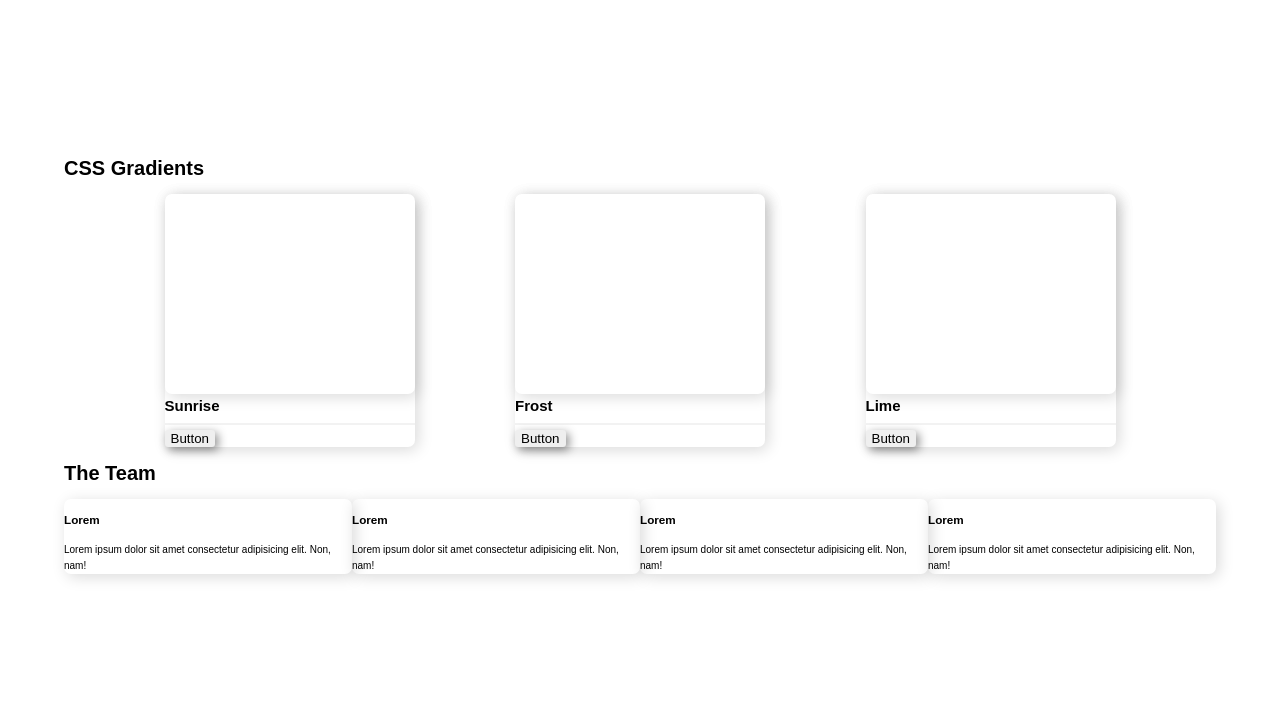
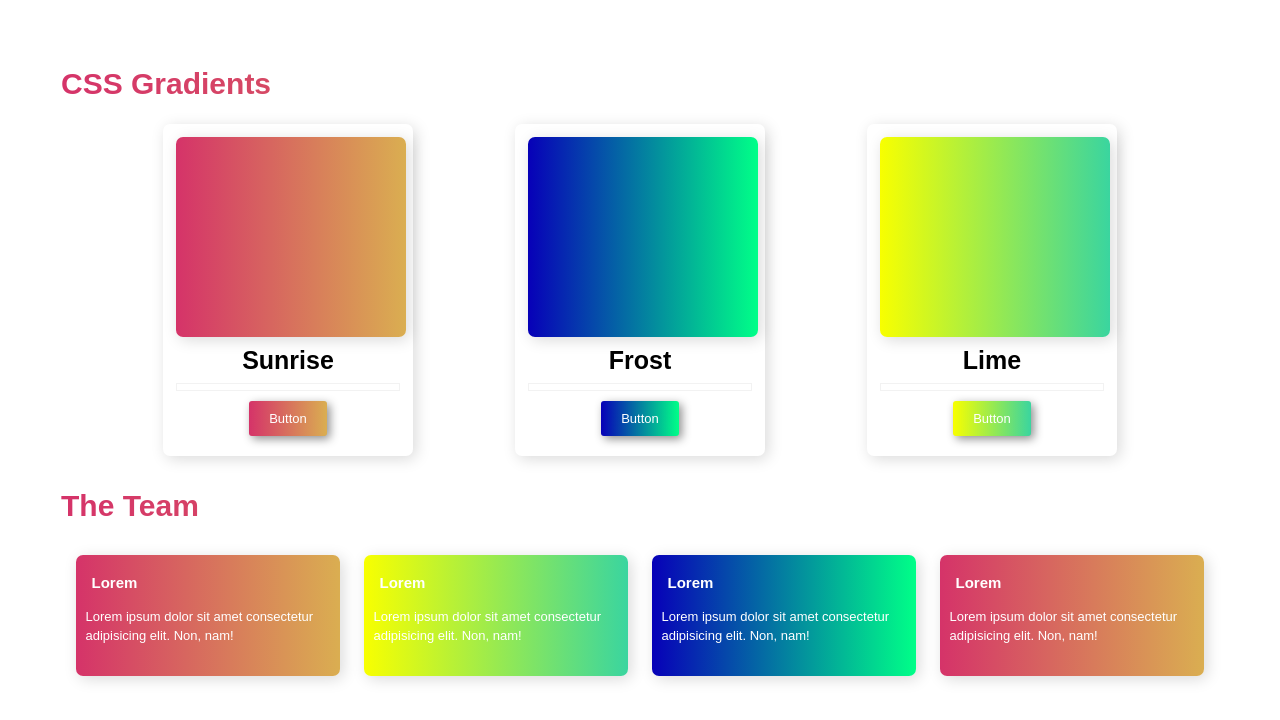
Before and after one commit to JaredSimon24/css-components-exercise, a plain HTML site: page index.html in a window 1280 px wide. Drawn offline with Linux system fonts and the light colour scheme.

Commit message:
Second Commit

```diff
--- a/css/styles.css
+++ b/css/styles.css
@@ -1,3 +1,9 @@
+* {
+  margin: 3px;
+  padding: 3px;
+  box-sizing: border-box;
+}
+
 html {
   font-size: 62.5%;
 }
@@ -5,6 +11,7 @@ html {
 body {
   font-family: ' Inter ', sans-serif;
   line-height: 1.6;
+  background-color: white;
 }
 
 h1,
@@ -24,12 +31,17 @@ p {
   border-radius: 0.7rem;
   box-shadow: 0.3rem 0.3rem 1.5rem rgba(0, 0, 0, 0.15);
   min-width: 25rem;
+  padding: 1rem;
 }
 
 .card-horizontal {
   border-radius: 0.7rem;
   box-shadow: 0.3rem 0.3rem 1.5rem rgba(0, 0, 0, 0.15);
   max-width: 32rem;
+  color: white;
+  text-align: left;
+  padding: 1rem;
+  margin: 1%;
 }
 
 .box {
@@ -41,6 +53,7 @@ p {
 
 hr {
   border: 1px solid rgba(51, 51, 51, 0.062);
+
 }
 
 button {
@@ -49,6 +62,11 @@ button {
   box-shadow: 0.3rem 0.3rem 1rem rgba(0, 0, 0, 0.444);
   cursor: pointer;
   display: block;
+  padding: 1rem 2rem;
+  font-size: 1.3rem;
+  font-weight: normal;
+  margin: 1rem auto;
+  color: white;
 }
 
 .wrapper {
@@ -57,6 +75,7 @@ button {
   align-items: center;
   justify-content: space-evenly;
   max-width: 90vw;
+  /* margin-bottom: 1rem; */
 }
 
 @media (max-width: 768px) {
@@ -67,4 +86,52 @@ button {
     flex-direction: column;
     max-width: 90vw;
   }
+  .card{
+    margin: 1rem;
+  }
+  .card-horizontal{
+    margin: 1rem;
+    max-width: 25rem;
+    min-height: 10rem ;
+  }
 }
+
+.main-title {
+  font-size: 30px;
+  font-weight: 700;
+  text-align: left;
+  margin-top: 10px;
+  background-image: linear-gradient(90deg, #d53369 0%, #daae51 100%);
+  -webkit-background-clip: text;
+  -moz-background-clip: text;
+  -webkit-text-fill-color: transparent;
+  -moz-text-fill-color: transparent;
+}
+
+.sub-title {
+  font-size: 25px;
+  font-weight: 700;
+  text-align: center;
+}
+
+
+.mini-title {
+  font-size: 15px;
+  padding-bottom: 9px;
+}
+
+.box-sunrise, .card-sunrise,.btn-sunrise {
+  background-image: linear-gradient(90deg, #d53369 0%, #daae51 100%);
+}
+.box-frost, .card-frost,.btn-frost {
+  background-image: linear-gradient(90deg, #0700b8 0%, #00ff88 100%);
+}
+.box-lime,.card-lime,.btn-lime {
+  background-image: linear-gradient(90deg, #f8ff00 0%, #3ad59f 100%);
+}
+
+p {
+  font-size: 13px;
+  line-height: 1.5;
+  margin-bottom: 20px;
+}
--- a/index.html
+++ b/index.html
@@ -14,44 +14,44 @@
 
 <body>
     <div class="container">
-        <h1>CSS Gradients</h1>
+        <h1 class="main-title">CSS Gradients</h1>
         <div class="wrapper">
             <div class="card">
-                <div class="box"></div>
-                <h2>Sunrise</h2>
+                <div class="box box-sunrise"></div>
+                <h2 class="sub-title">Sunrise</h2>
                 <hr>
-                <button>Button</button>
+                <button class="btn box-sunrise">Button</button>
             </div>
             <div class="card ">
-                <div class="box "></div>
-                <h2>Frost</h2>
+                <div class="box box-frost"></div>
+                <h2 class="sub-title">Frost</h2>
                 <hr>
-                <button>Button</button>
+                <button class="btn box-frost">Button</button>
             </div>
             <div class="card">
-                <div class="box"></div>
-                <h2>Lime</h2>
+                <div class="box box-lime"></div>
+                <h2 class="sub-title">Lime</h2>
                 <hr>
-                <button>Button</button>
+                <button class="btn box-lime">Button</button>
             </div>
         </div>
-        <h1>The Team</h1>
+        <h1 class="main-title">The Team</h1>
         <div class="wrapper">
-            <div class="card-horizontal">
-                <h3>Lorem</h3>
+            <div class="card-horizontal card-sunrise">
+                <h3 class="mini-title">Lorem</h3>
                 <p>Lorem ipsum dolor sit amet consectetur adipisicing elit. Non, nam!</p>
             </div>
-            <div class="card-horizontal">
-                <h3>Lorem</h3>
+            <div class="card-horizontal card-lime">
+                <h3 class="mini-title">Lorem</h3>
                 <p>Lorem ipsum dolor sit amet consectetur adipisicing elit. Non, nam!</p>
             </div>
-            <div class="card-horizontal">
+            <div class="card-horizontal card-frost ">
 
-                <h3>Lorem</h3>
+                <h3 class="mini-title">Lorem</h3>
                 <p>Lorem ipsum dolor sit amet consectetur adipisicing elit. Non, nam!</p>
             </div>
-            <div class="card-horizontal">
-                <h3>Lorem</h3>
+            <div class="card-horizontal card-sunrise">
+                <h3 class="mini-title">Lorem</h3>
                 <p>Lorem ipsum dolor sit amet consectetur adipisicing elit. Non, nam!</p>
             </div>
         </div>
```
